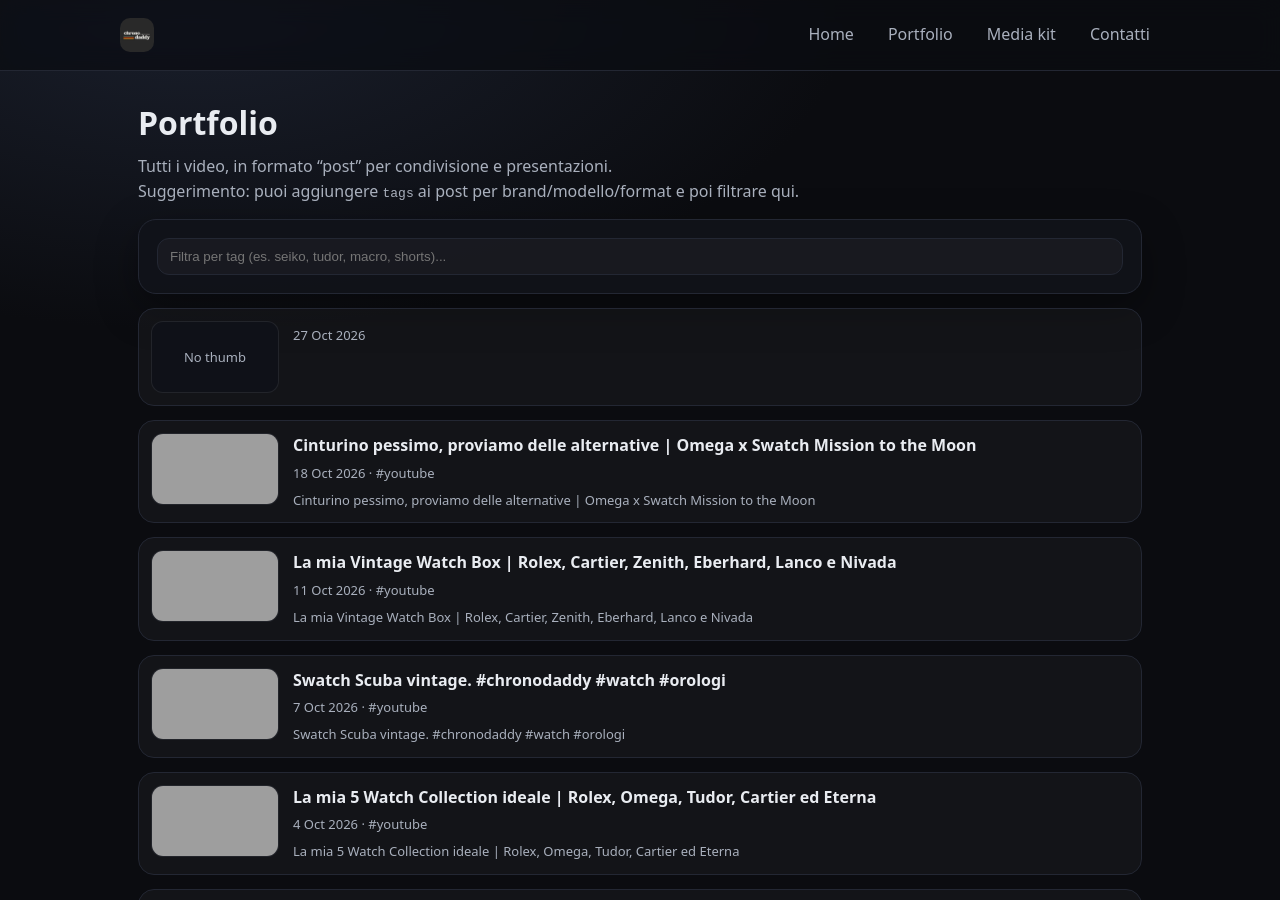
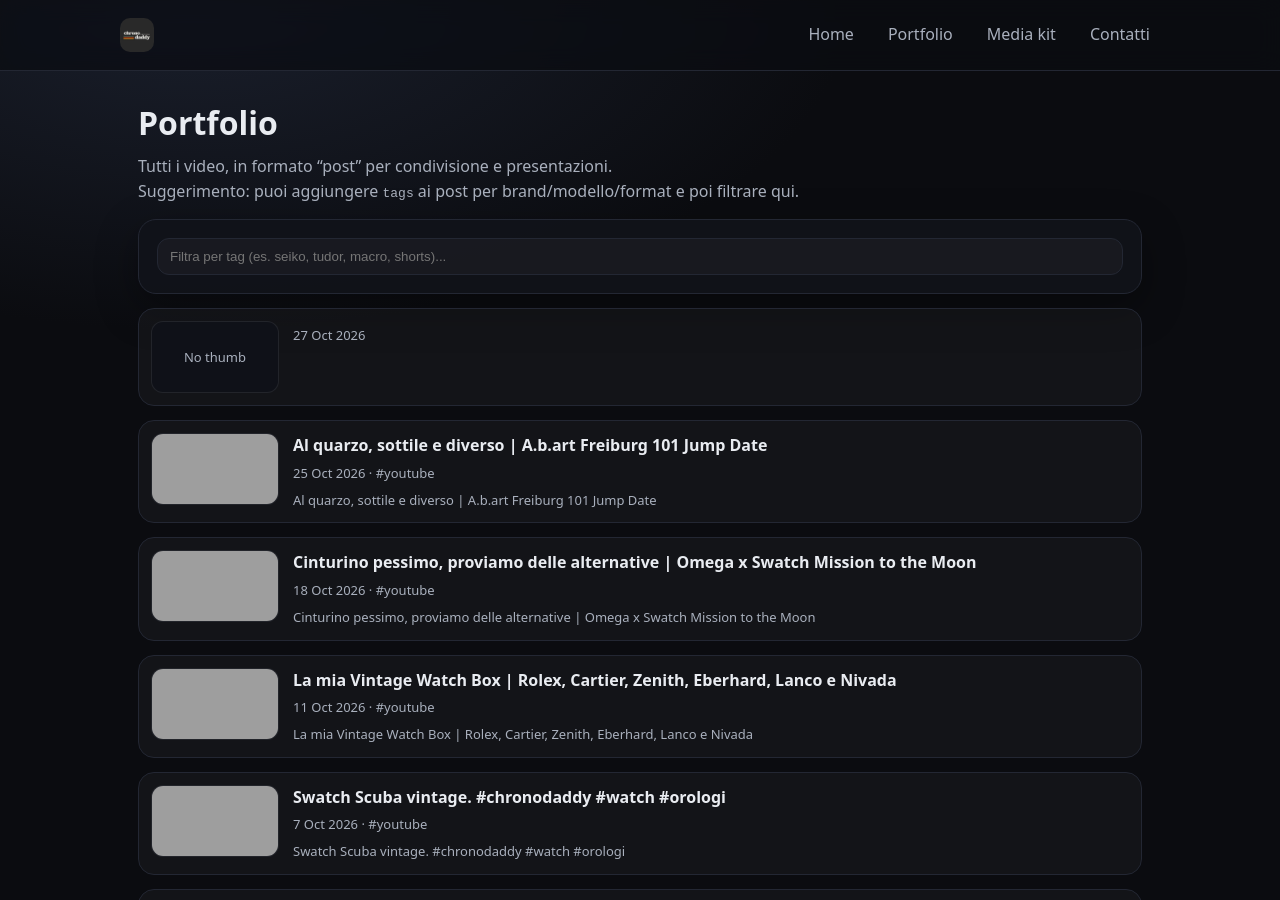
Before and after one commit to claudiostoduto/chronodaddy, a Jekyll site: the page built from _pages/portfolio.md, in a window 1280 px wide and 900 px high, cut to the strip 0-900 px from the top of the window. Built offline with Jekyll 4.4.1, drawn with Linux system fonts in a browser that asks for light colours; grey boxes are pictures that could not be loaded.

Commit message:
chore: add new YouTube posts

```diff
--- /dev/null
+++ b/_posts/2026-10-25-al-quarzo-sottile-e-diverso-abart-freiburg-101-jump-date.md
@@ -0,0 +1,14 @@
+---
+title: "Al quarzo, sottile e diverso | A.b.art Freiburg 101 Jump Date"
+date: 2026-10-25
+videoId: "LThilFAfnE4"
+youtubeUrl: "https://www.youtube.com/watch?v=LThilFAfnE4"
+thumbnail: "https://i1.ytimg.com/vi/LThilFAfnE4/hqdefault.jpg"
+tags: [youtube]
+excerpt: "Al quarzo, sottile e diverso | A.b.art Freiburg 101 Jump Date"
+---
+
+<!--
+Questo post è stato generato automaticamente.
+Puoi aggiungere tag più specifici (brand/modello/format) e una descrizione/contesto per renderlo un vero case study.
+-->
--- a/assets/channel-stats.json
+++ b/assets/channel-stats.json
@@ -1,6 +1,6 @@
 {
   "subscribers": 886,
-  "views": 505394,
-  "videos": 254,
-  "updatedAt": "2026-10-25T16:10:44.947Z"
+  "views": 506140,
+  "videos": 255,
+  "updatedAt": "2026-10-25T19:01:02.727Z"
 }
```
